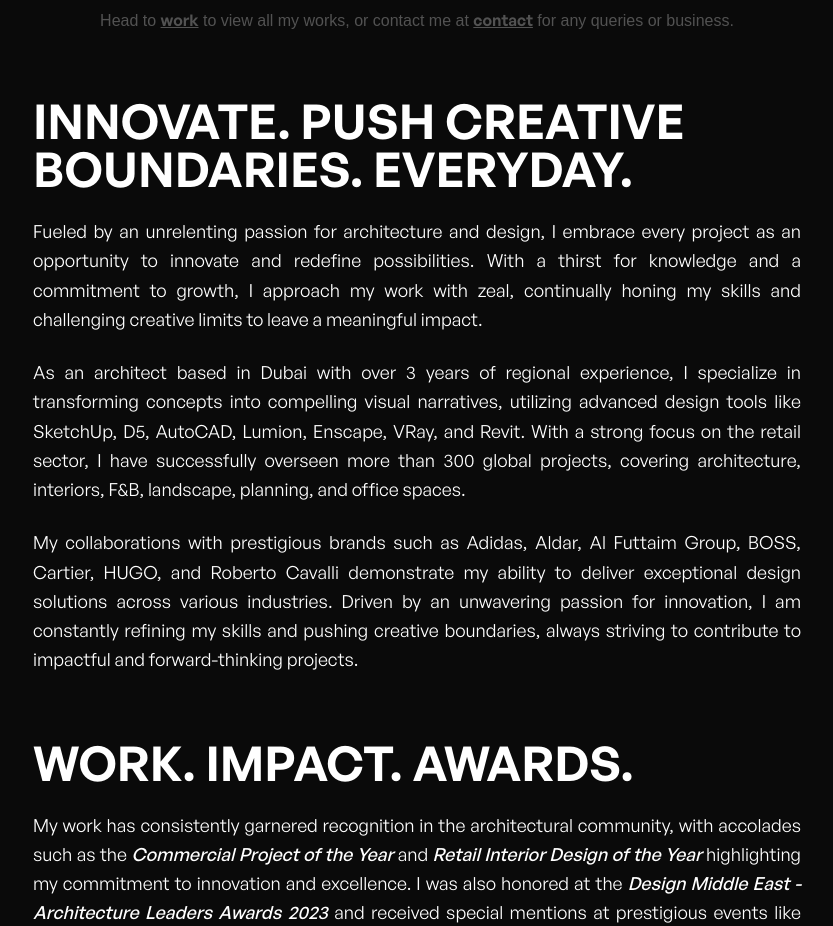
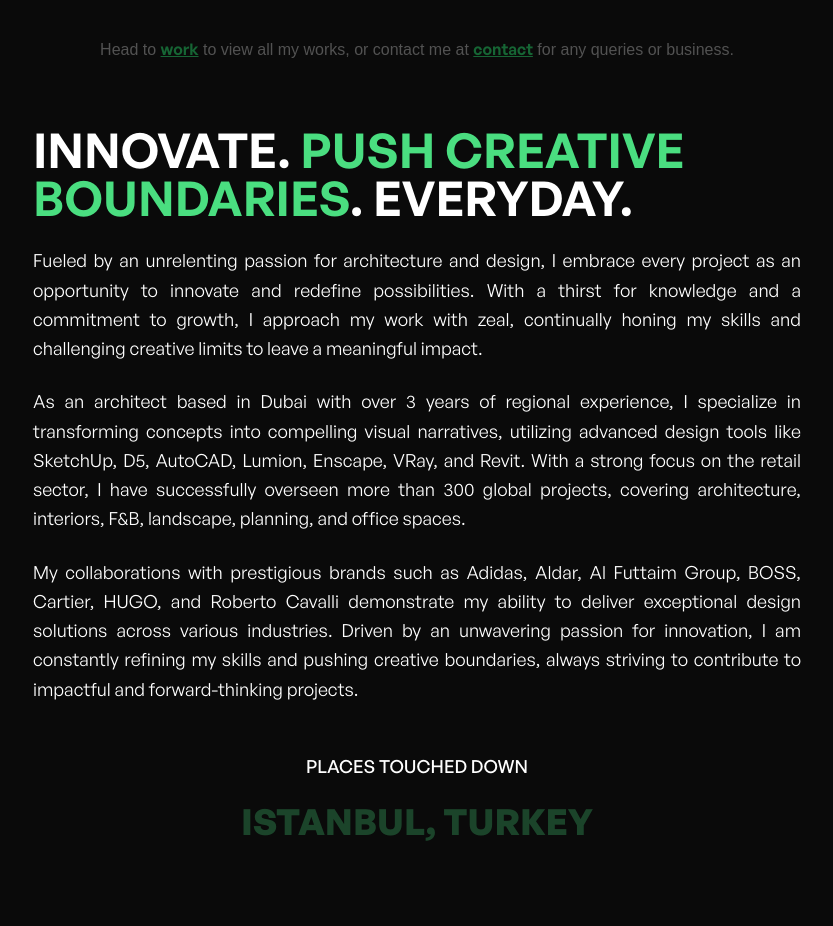
Before and after one commit to 1580-RanaV/thevjs, a Next.js app: page / in a window 1280 px wide. Shown: the part 806-1732 px from the top of the page, without its empty margins (223-1056 px from the left). Built offline with nearby package versions, Linux system fonts and the light colour scheme.

Commit message:
new scrolling components and green accents

```diff
--- a/package.json
+++ b/package.json
@@ -13,6 +13,7 @@
     "@supabase/supabase-js": "^2.47.2",
     "class-variance-authority": "^0.7.1",
     "clsx": "^2.1.1",
+    "framer-motion": "^11.14.4",
     "lucide-react": "^0.468.0",
     "next": "15.0.4",
     "react": "^18.3.1",
--- /dev/null
+++ b/src/app/components/CitiesList.jsx
@@ -0,0 +1,121 @@
+"use client";
+
+import React, { useState, useEffect, useRef } from 'react';
+import { motion, AnimatePresence } from 'framer-motion';
+
+const RotatingNameDisplay = () => {
+  // List of names to cycle through
+  const names = [
+    'Vendôme, France',
+    'Riyadh, Saudi Arabia',
+    'Dubai, UAE',
+    'Istanbul, Turkey',
+    'Lagos, Nigeria',
+    'Casablanca, Morocco',
+    'Dammam, Saudi Arabia',
+    'Jeddah, Saudi Arabia',
+    'Abu Dhabi, UAE',
+    'Manama, Bahrain',
+    'Baghdad, Iraq',
+    'New Delhi, India',
+    'Multan, Pakistan',
+    'Faisalabad, Pakistan',
+    'Sialkot, Pakistan',
+    'Amman, Jordan',
+    'Tabuk, Saudi Arabia',
+    'Cairo, Egypt',
+    'Tel Aviv, Israel',
+    'Kalba, UAE',
+    'Johannesburg, South Africa',
+    'Riyadh, Saudi Arabia',
+    'Tashkent, Uzbekistan',
+    'Marrakech, Morocco',
+    'Mumbai, India',
+    'Hurghada, Egypt',
+    'Atyrau, Kazakhstan',
+    'Mombasa, Kenya',
+    'Abuja, Nigeria',
+    'Benghazi, Libya',
+    'Jubail, Saudi Arabia',
+    'Baku, Azerbaijan',
+    'Luanda, Angola',
+    'Frankfurt, Germany',
+    'Oskemen, Kazakhstan',
+    'Ho Chi Minh City, Vietnam',
+    'Doha, Qatar',
+    'Maribor, Slovenia',
+    'Muscat, Oman',
+    'Lisbon, Portugal',
+    'Leccio, Italy'
+  ];
+
+
+
+  const [currentIndex, setCurrentIndex] = useState(0);
+  const [isVisible, setIsVisible] = useState(false);
+  const containerRef = useRef(null);
+
+  useEffect(() => {
+    const observer = new IntersectionObserver(
+      ([entry]) => {
+        if (entry.isIntersecting) {
+          setIsVisible(true);
+          // Stop observing once visible
+          observer.unobserve(entry.target);
+        }
+      },
+      { threshold: 0.1 } // Trigger when at least 10% of the component is visible
+    );
+
+    if (containerRef.current) {
+      observer.observe(containerRef.current);
+    }
+
+    // Cleanup observer on component unmount
+    return () => {
+      if (containerRef.current) {
+        observer.unobserve(containerRef.current);
+      }
+    };
+  }, []);
+
+  useEffect(() => {
+    // Only start cycling when component is visible
+    if (!isVisible) return;
+
+    const interval = setInterval(() => {
+      setCurrentIndex((prevIndex) =>
+        (prevIndex + 1) % names.length
+      );
+    }, 1500);
+
+    // Cleanup interval on component unmount
+    return () => clearInterval(interval);
+  }, [isVisible, names.length]);
+
+  return (
+    <section>
+        <span className='block mt-12 font-medium text-lg text-center uppercase'>places touched down</span>
+        <div
+      ref={containerRef}
+      className="flex justify-center items-center h-32 w-full mt-5"
+    >
+      <AnimatePresence mode="wait">
+        <motion.div
+          key={currentIndex}
+          initial={{ opacity: 0, y: 45 }}
+          animate={{ opacity: 1, y: 0 }}
+          exit={{ opacity: 0, y: -60 }}
+          transition={{ duration: 0.8 }}
+          className="text-4xl text-green-400 font-bold text-center uppercase"
+        >
+          {names[currentIndex]}
+        </motion.div>
+      </AnimatePresence>
+    </div>
+    <span className='block mt-4 font-medium text-sm text-neutral-600 italic text-center lowercase'>(Last updated to May 2023)</span>
+    </section>
+  );
+};
+
+export default RotatingNameDisplay;
--- /dev/null
+++ b/src/app/components/ClientList.jsx
@@ -0,0 +1,107 @@
+"use client";
+
+import React, { useState, useEffect, useRef } from 'react';
+import { motion, AnimatePresence } from 'framer-motion';
+
+const RotatingNameDisplay = () => {
+  // List of names to cycle through
+  const names = [
+    "Adidas",
+    "HUGO BOSS",
+    "BOSS",
+    "HUGO",
+    "Aldar",
+    "HR Office Al Futtaim",
+    "K & N Office Dubai",
+    "Al Habtoor Motors Dubai",
+    "Blue Office Dubai",
+    "Zeal Office",
+    "Asteco Al Zeina",
+    "Asteco Al Raha",
+    "Salik HQ",
+    "Al Firas Warehouse",
+    "Al Futtaim Electric Motors & Trade Enterprise",
+    "Jawhara Jewellers",
+    "Ladybird Nursery Dubai",
+    "Yalla Begums Muscat",
+    "BITS Lobby Dubai",
+    "Taste of India, Lisbon",
+    "Gadgets Store, Oman",
+    "Raddison Blu, Marina Dubai",
+    "JEEP Grand Wagoneer",
+    "Spring Oasis Villa",
+    "Roberto Cavalli",
+    "Watches & More",
+    "Rolex Store",
+    "Marks & Spencer"
+  ];
+
+
+  const [currentIndex, setCurrentIndex] = useState(0);
+  const [isVisible, setIsVisible] = useState(false);
+  const containerRef = useRef(null);
+
+  useEffect(() => {
+    const observer = new IntersectionObserver(
+      ([entry]) => {
+        if (entry.isIntersecting) {
+          setIsVisible(true);
+          // Stop observing once visible
+          observer.unobserve(entry.target);
+        }
+      },
+      { threshold: 0.1 } // Trigger when at least 10% of the component is visible
+    );
+
+    if (containerRef.current) {
+      observer.observe(containerRef.current);
+    }
+
+    // Cleanup observer on component unmount
+    return () => {
+      if (containerRef.current) {
+        observer.unobserve(containerRef.current);
+      }
+    };
+  }, []);
+
+  useEffect(() => {
+    // Only start cycling when component is visible
+    if (!isVisible) return;
+
+    const interval = setInterval(() => {
+      setCurrentIndex((prevIndex) =>
+        (prevIndex + 1) % names.length
+      );
+    }, 1500);
+
+    // Cleanup interval on component unmount
+    return () => clearInterval(interval);
+  }, [isVisible, names.length]);
+
+  return (
+    <section>
+        <span className='block mt-12 font-medium text-lg text-center uppercase'>clients left with a big smile</span>
+        <div
+      ref={containerRef}
+      className="flex justify-center items-center h-32 w-full mt-5"
+    >
+      <AnimatePresence mode="wait">
+        <motion.div
+          key={currentIndex}
+          initial={{ opacity: 0, y: 45 }}
+          animate={{ opacity: 1, y: 0 }}
+          exit={{ opacity: 0, y: -60 }}
+          transition={{ duration: 0.8 }}
+          className="text-4xl text-green-400 font-bold text-center uppercase"
+        >
+          {names[currentIndex]}
+        </motion.div>
+      </AnimatePresence>
+    </div>
+    <span className='block mt-4 font-medium text-sm text-neutral-600 italic text-center lowercase'>(Last updated to May 2023)</span>
+    </section>
+  );
+};
+
+export default RotatingNameDisplay;
--- a/src/app/components/Creative.jsx
+++ b/src/app/components/Creative.jsx
@@ -4,7 +4,7 @@ const Creative = () => {
   return (
     <section className="mt-16">
                 <h2 className="font-semibold text-5xl md:text-5xl uppercase">
-                  Innovate. Push Creative Boundaries. Everyday.
+                  Innovate. <span className='text-green-400'>Push Creative Boundaries</span>. Everyday.
                 </h2>
                 <p className='text-lg font-regular mt-4 md:mt-6 text-justify leading-relaxed'>
                     Fueled by an unrelenting passion for architecture and design, I embrace every project as an opportunity to innovate and redefine possibilities. With a thirst for knowledge and a commitment to growth, I approach my work with zeal, continually honing my skills and challenging creative limits to leave a meaningful impact.
--- a/src/app/components/Cta.jsx
+++ b/src/app/components/Cta.jsx
@@ -7,11 +7,11 @@ const Cta = () => {
         <div className="mt-8 text-neutral-600 text-center">
           <p className="text-sm sm:text-base">
             Head to{' '}
-            <Link href="/work" className="font-semibold underline">
+            <Link href="/work" className="font-semibold underline text-green-800">
               work
             </Link>{' '}
             to view all my works, or contact me at{' '}
-            <Link href="/contact" className="font-semibold underline">
+            <Link href="/contact" className="font-semibold underline text-green-800">
               contact
             </Link>{' '}
             for any queries or business.
--- a/src/app/components/Future.jsx
+++ b/src/app/components/Future.jsx
@@ -5,7 +5,7 @@ const Future = () => {
     <div>
         <section>
           <div className='mt-16 md:mt-16'>
-            <span className='font-semibold text-5xl md:text-5xl uppercase'>idea. future. direction.</span>
+            <span className='font-semibold text-5xl md:text-5xl uppercase'>idea. <span className='text-green-400'>future.</span> direction.</span>
             <p className='text-lg font-regular mt-4 md:mt-6 text-justify leading-relaxed'>
               As I continue to evolve in the field of architecture, my future goals are centered around expanding my expertise in creating innovative, sustainable, and functional spaces. I aim to work on projects that challenge traditional design norms and push the boundaries of what is possible, while staying true to the core principles of architecture. My focus will remain on designing spaces that are not only visually striking but also adaptable, efficient, and responsive to the needs of their users and the environment.
               <br></br><br></br>
--- a/src/app/components/Journey.jsx
+++ b/src/app/components/Journey.jsx
@@ -6,7 +6,7 @@ const Journey = () => {
     <div>
         <section className="mt-16">
             <h2 className="font-semibold text-5xl md:text-5xl uppercase">
-              learn. evolve. Journey.
+              learn. <span className='text-green-400'>evolve.</span> Journey.
             </h2>
             <p className='text-lg font-regular mt-4 md:mt-6 text-justify leading-relaxed'>
             With extensive experience spanning various sectors including architecture, urban planning, interiors, and retail design, I have worked on over 350 projects, delivering innovative and impactful solutions. My expertise includes managing diverse teams, developing design concepts, and executing customer-centric spaces that enhance brand identity. Throughout my career, I have taken on key roles in design coordination and project management, ensuring seamless collaboration across disciplines and contributing to the successful realization of both small and large-scale projects.
--- a/src/app/components/WorkImpact.jsx
+++ b/src/app/components/WorkImpact.jsx
@@ -5,7 +5,7 @@ const WorkImpact = () => {
   return (
     <section className="mt-16">
             <h2 className="font-semibold text-5xl md:text-5xl uppercase">
-              Work. IMPACT. Awards.
+              Work. <span className='text-green-400'>iMPACT.</span> Awards.
             </h2>
             <p className='text-lg font-regular mt-4 md:mt-6 text-justify leading-relaxed'>
               My work has consistently garnered recognition in the architectural community, with accolades such as the <span className='font-medium italic'>Commercial Project of the Year</span> and <span className='font-medium italic'>Retail Interior Design of the Year</span> highlighting my commitment to innovation and excellence. I was also honored at the <span className='font-medium italic'>Design Middle East - Architecture Leaders Awards 2023</span> and received special mentions at prestigious events like the <span className='font-medium italic'>NASA Louis I. Khan Trophy</span> and the <span className='font-medium italic'>HUDCO Trophy</span>. Additionally, Ive contributed to major architectural events, including serving as the Organizing Committee Head for <span className='font-medium italic'>Archcult</span> and holding leadership roles in <span className='font-medium italic'>NASA</span> events at NIT Trichy. These milestones reflect my dedication to pushing creative boundaries and shaping the future of architecture.
--- a/src/app/contact/page.js
+++ b/src/app/contact/page.js
@@ -97,11 +97,11 @@ const Page = () => {
             <div className="mt-12 text-neutral-600 text-center">
           <p className="text-sm sm:text-base">
             Head to{' '}
-            <Link href="/work" className="font-semibold underline">
+            <Link href="/work" className="font-semibold underline text-green-800">
               work
             </Link>{' '}
             to view all my works, or go back to{' '}
-            <Link href="/" className="font-semibold underline">
+            <Link href="/" className="font-semibold underline text-green-800">
               home.
             </Link>{' '}
           </p>
--- a/src/app/page.js
+++ b/src/app/page.js
@@ -9,6 +9,8 @@ import WorkImpact from './components/WorkImpact';
 import Journey from './components/Journey';
 import Future from './components/Future';
 import Cta from './components/Cta';
+import AdidasList from './components/CitiesList';
+import ClientList from './components/ClientList';
 
 const Page = () => {
   return (
@@ -23,7 +25,11 @@ const Page = () => {
 
         <Creative />
 
+        <AdidasList />
+
         <WorkImpact />
+
+        <ClientList />
 
         <Journey />
 
```
Also changed, not shown: src/app/components/Welcome.jsx (+6 -6 lines), 1 other file (tests, documents, lock files or other folders).
